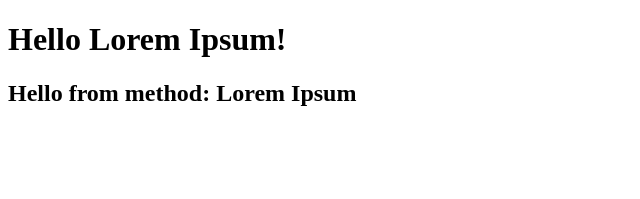
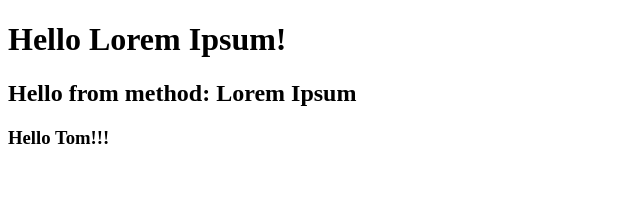
Before and after one commit to RafalG1991/angular-test-app, an Angular app: page / in a window 1280 px wide. Shown: the top 199 px of the page, without its empty margins (0-640 px from the left). Built offline with nearby package versions, Linux system fonts and the light colour scheme.

Commit message:
added passing attribute by input binding

```diff
--- a/src/app/app.component.html
+++ b/src/app/app.component.html
@@ -1 +1 @@
-<app-hello />
+<app-hello name="Tom"/>
--- a/src/app/hello/hello.component.html
+++ b/src/app/hello/hello.component.html
@@ -1,2 +1,3 @@
 <h1>Hello {{value}}!</h1>
 <h2>Hello from method: {{getValue()}}</h2>
+<h3>Hello {{name}}!!!</h3>
--- a/src/app/hello/hello.component.ts
+++ b/src/app/hello/hello.component.ts
@@ -1,4 +1,4 @@
-import { Component } from '@angular/core';
+import {Component, Input} from '@angular/core';
 
 @Component({
   selector: 'app-hello',
@@ -8,6 +8,8 @@ import { Component } from '@angular/core';
   styleUrl: './hello.component.scss'
 })
 export class HelloComponent {
+  @Input()
+  name: string = "";
   value = "Lorem Ipsum";
   getValue() {
     return this.value;
```
